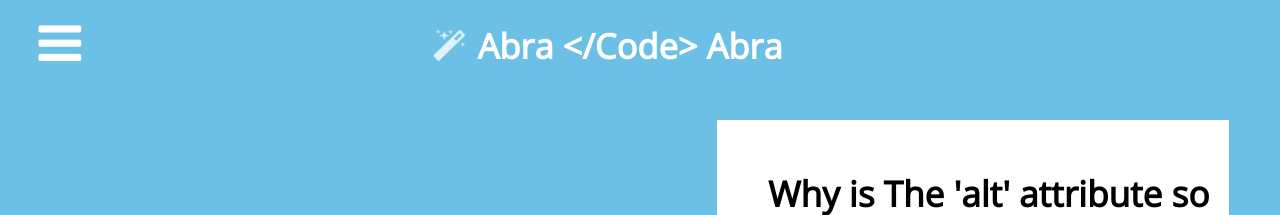
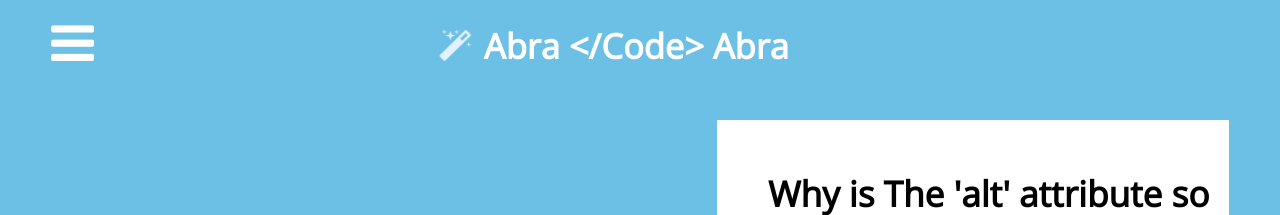
Before and after one commit to belhassen07/abracodeabra, a Jekyll site: the page built from index.md, in a window 1280 px wide. Shown: the top 215 px of the page. Built offline with Jekyll 4.4.1, drawn with Linux system fonts in a browser that asks for light colours.

Commit message:
editing fa-bars style

```diff
--- a/css/style.css
+++ b/css/style.css
@@ -194,7 +194,7 @@ nav i{
 }
 .fa-bars, .fa-times{
   font-size: calc(14px + 2.8vw) !important;
-  margin:1.5vw 1.5vw 1.5vw 3vw;
+  margin:1.5vw 1.5vw 1.5vw 4vw;
 
 }
 .fa-bars:hover, .fa-times:hover{
```
